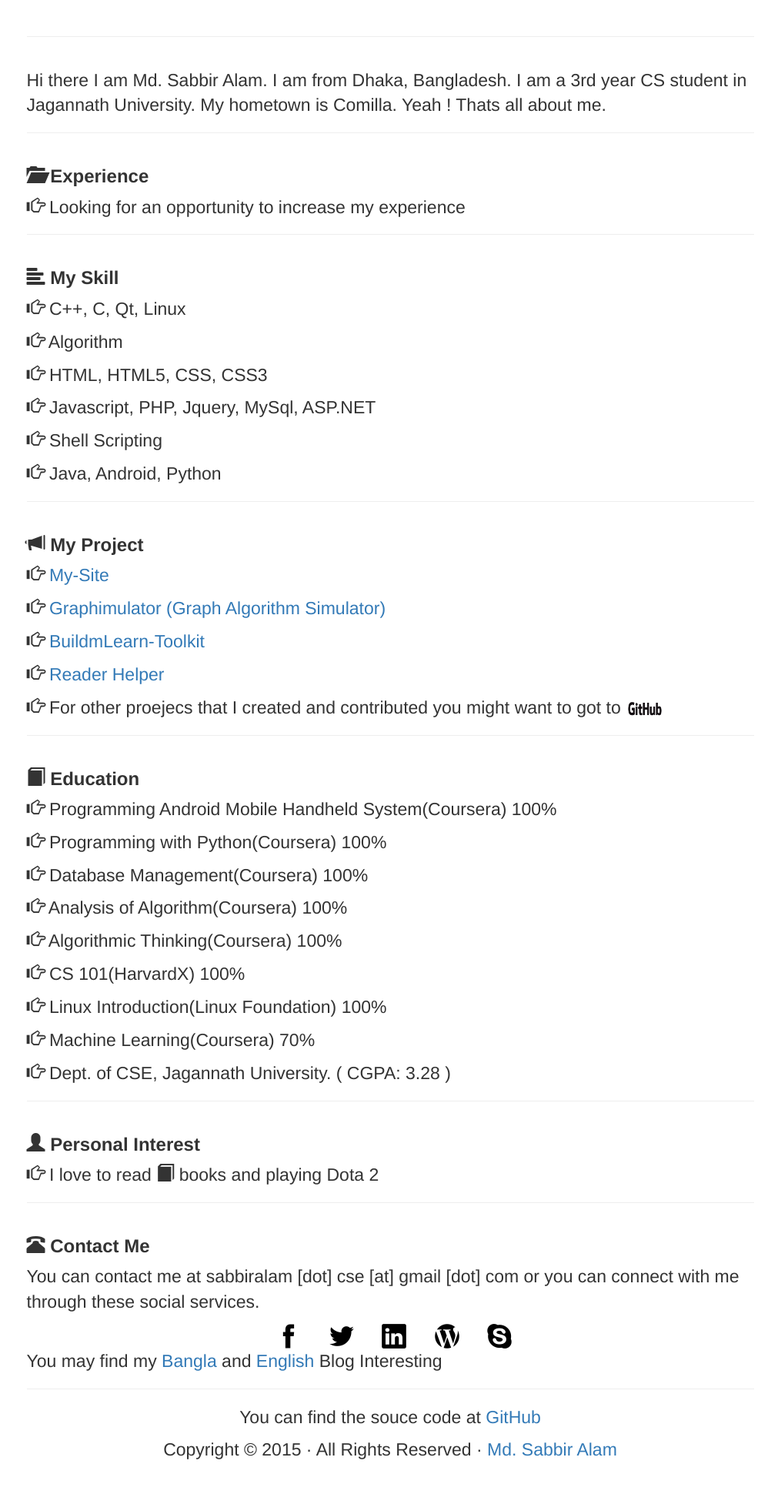
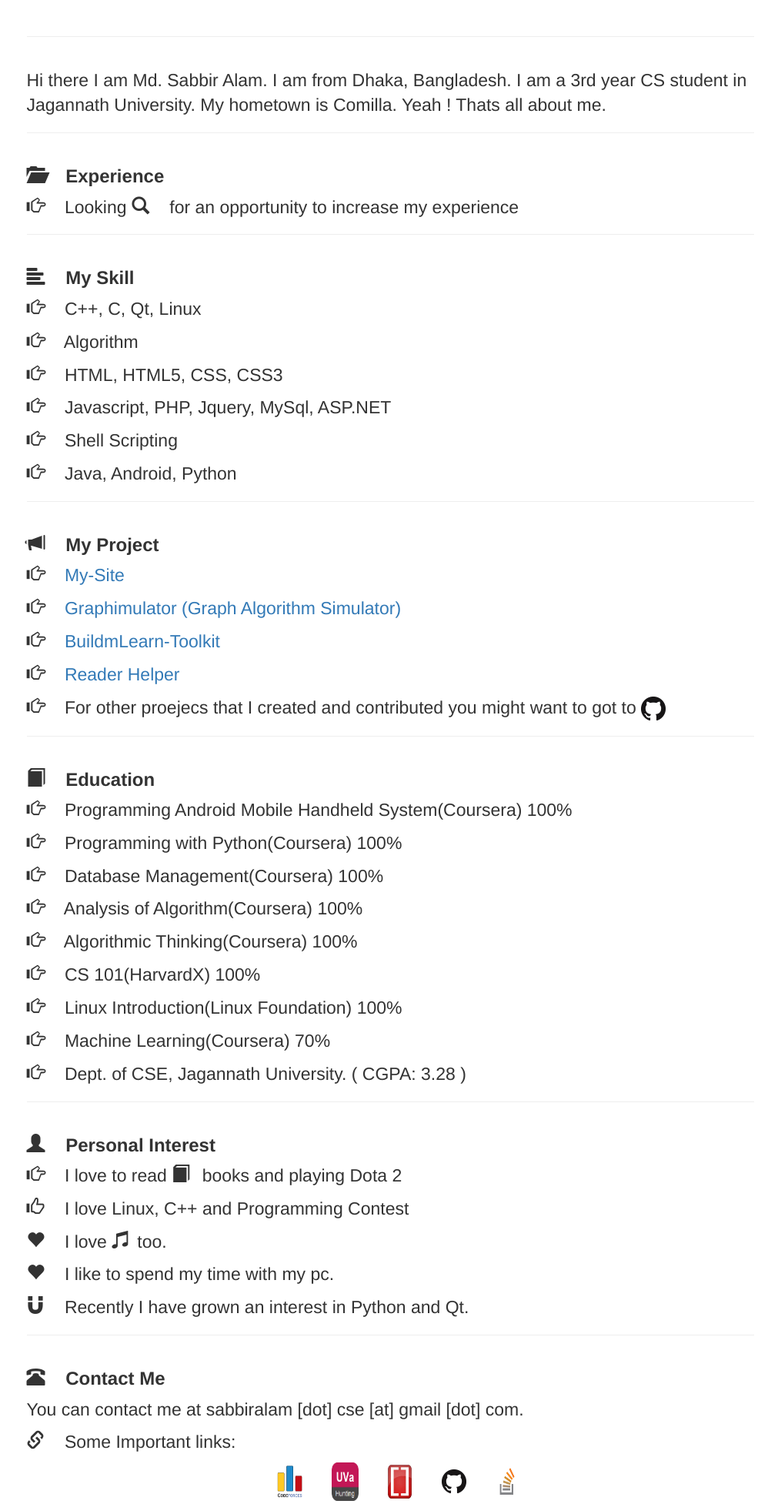
Before and after one commit to ahamed/my-site, a PHP site: page / in a window 1280 px wide. Shown: the part 550-2504 px from the top of the page at 77% size, without its empty margins (133-1144 px from the left). Before the commit the page ends 2446 px from the top, so only its background shows below. Run offline with PHP 8.4, Linux system fonts and the light colour scheme.

Commit message:
Added some link

```diff
--- a/contact.php
+++ b/contact.php
@@ -1,7 +1,22 @@
 <div class="page-header">
 	<h3><span class="glyphicon glyphicon glyphicon-phone-alt"></span> Contact Me</h3>
-	<p>You can contact me at sabbiralam [dot] cse [at] gmail [dot] com or you can connect with me
-	through these social services.</p>
+	<p>You can contact me at sabbiralam [dot] cse [at] gmail [dot] com.</p>
+	<p><span class="glyphicon glyphicon-link"></span> Some Important links:<span>
+	<div class="row">
+		<div class="col-md-4"></div>
+		<div class="col-md-5">
+		 <a href="http://codeforces.com/profile/sabbir_alam"><img src="./icons/codeforces.png" alt="Codeforces" height="50px" width="65px" style="padding-right:30px"></a>
+		 <a href="http://uhunt.felix-halim.net/id/145679"><img src="./icons/uva_uhunt.png" alt="UVa" height="50px" width="65px" style="padding-right:30px"></a>
+		 <a href="http://www.topcoder.com/member-profile/sabbir_alam_ufo/"><img src="./icons/topcoder.jpeg" alt="TopCoder" height="50px" width="65px" style="padding-right:30px"></a>
+		 <a href="http://github.com/InsomniacSabbir"><img src="./icons/small/GitHub-Mark-32px.png" alt="GitHub" style="padding-right:30px"></a>
+		 <a href="http://stackoverflow.com/users/2913723/insomniacsabbir"><img src="./icons/so-icon.png" alt="StackOverflow" height="50px" width="65px"style="padding-right:30px"></a>
+		</div>
+		<div class="col-md-3"></div>
+	</div>
+		 </span>
+	</p>
+	</br>
+	<p>You can connect with me through these social services.</p>
 	<div class="row">
 		<div class="col-md-4"></div>
 		<div class="col-md-5">
@@ -13,5 +28,6 @@
 		</div>
 		<div class="col-md-3"></div>
 	</div>
+	</br>
 	<p>You may find my <a href="http://www.zerone.wordpress.com">Bangla</a> and <a href="http://www.zerone.wordpress.com">English</a> Blog Interesting</p>
 </div>
--- a/css/mystyle.css
+++ b/css/mystyle.css
@@ -6,3 +6,7 @@ h1,h3,h4
 {
 	font-weight:bold;
 }
+.glyphicon
+{
+	padding-right:20px;
+}
--- a/experience.php
+++ b/experience.php
@@ -1,5 +1,5 @@
 <div class="page-header">
 	<h3><span class="glyphicon glyphicon-folder-open"></span>  Experience</h3>
-	<p><span class="glyphicon glyphicon-hand-right"></span>  Looking for an opportunity
+	<p><span class="glyphicon glyphicon-hand-right"></span> Looking <span class="glyphicon glyphicon-search"></span> for an opportunity
 	to increase my experience</p>
 </div>
--- a/index.php
+++ b/index.php
@@ -7,7 +7,7 @@
     <link rel="stylesheet" href="css/bootstrap.min.css">
     <link rel="stylesheet" href="css/bootstrap-theme.min.css">
     <link rel="stylesheet" type="text/css" href="css/mystyle.css">
-    <link rel="shortcut icon" href="./icons/S.png" alt="Sabbir Alam">
+    <link rel="shortcut icon" href="./icons/SS.png">
 </head>
 <body>
 	<div class="container">
--- a/personal.php
+++ b/personal.php
@@ -1,4 +1,9 @@
 <div class="page-header">
 	<h3><span class="glyphicon glyphicon-user"></span>  Personal Interest</h3>
-	<p><span class="glyphicon glyphicon-hand-right"></span> I love to read <span class="glyphicon glyphicon-book"></span> books and playing Dota 2</p>
+	<p><span class="glyphicon glyphicon-hand-right"></span> I love to read <span class="glyphicon glyphicon-book" style="padding-right:10px"></span> books and playing Dota 2</p>
+	<p><span class="glyphicon glyphicon-thumbs-up"></span> I love Linux, C++ and Programming Contest</p>
+	<p><span class="glyphicon glyphicon-heart"></span> I love <span class="glyphicon glyphicon-music" style="padding-right:10px"></span>too.</p>
+	<p><span class="glyphicon glyphicon-heart"></span> I like to spend my time with my pc.</p>
+	<p><span class="glyphicon glyphicon-magnet"></span> Recently I have grown an interest in Python and Qt.</p>
+
 </div>
--- a/project.php
+++ b/project.php
@@ -5,5 +5,5 @@
 	<p><span class="glyphicon glyphicon-hand-right"></span> <a href="https://github.com/InsomniacSabbir/BuildmLearn-Toolkit"> BuildmLearn-Toolkit</a></p>
 	<p><span class="glyphicon glyphicon-hand-right"></span> <a href="https://github.com/InsomniacSabbir/readerhelper"> Reader Helper</a></p>
 	<p><span class="glyphicon glyphicon-hand-right"></span> For other proejecs that I created and contributed you might want to got to
-	<a href="https://github.com/InsomniacSabbir"><img src="./icons/small/GitHub_Logo.png" width="50px" height="30px"></a></p>
+	<a href="http://github.com/InsomniacSabbir"><img src="./icons/small/GitHub-Mark-32px.png" alt="GitHub"></a></p>
 </div>
```
Also changed, not shown: icons/Letter_S_black_Icon_128.png (added), icons/Letter_S_black_Icon_256.png (added), icons/Letter_S_black_Icon_32.png (added), icons/Letter_S_black_Icon_48.png (added), icons/Letter_S_black_Icon_64.png (added), icons/Letter_S_black_Icon_72.png (added), icons/Letter_S_black_Icon_96.png (added), icons/S.jpeg (added), icons/SS.png (added), icons/codeforces.png (added), icons/so-icon.png (added), icons/topcoder.jpeg (added), icons/uva_uhunt.png (added).
